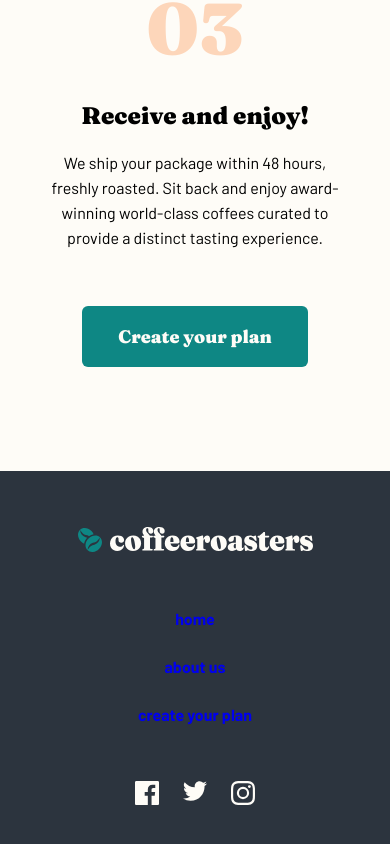
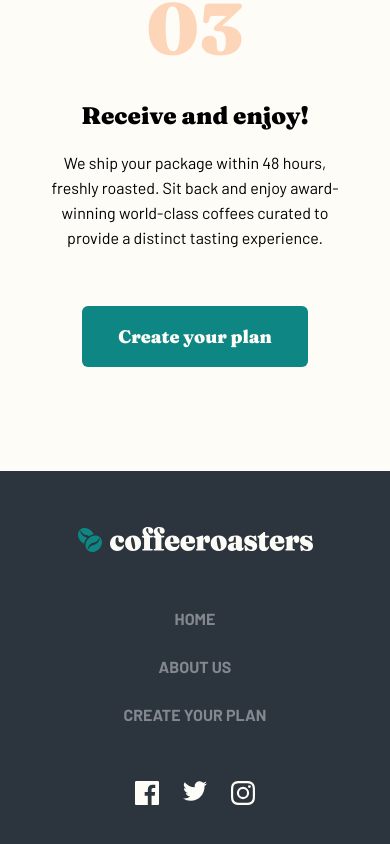
Before and after one commit to kebin20/coffee-roasters-website, a React (Vite) app: page / in a window 390 px wide. Shown: the part 4783-5627 px from the top of the page. Built offline with nearby package versions, Linux system fonts and the light colour scheme.

Commit message:
style: Completed styling for footer and overall mobile home page

```diff
--- a/src/UI/Footer.module.css
+++ b/src/UI/Footer.module.css
@@ -16,6 +16,11 @@
   gap: 1.5em;
 }
 
+.footerLinks {
+  color: var(--Grey);
+  text-transform: uppercase;
+}
+
 .footerLinks:hover {
   color: var(--lightCream);
 }
```
